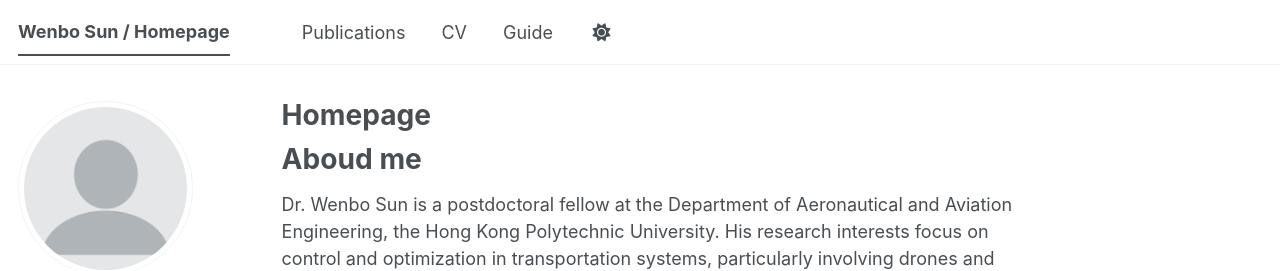
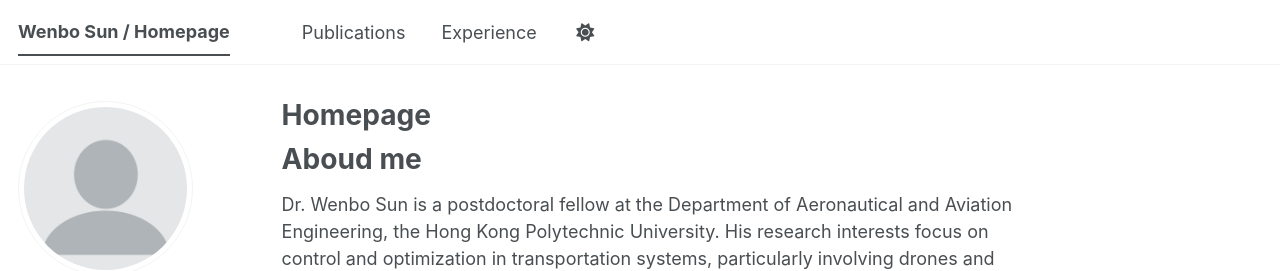
Before and after one commit to sunwb5050/sunwb5050.github.io, a Jekyll site: the page built from _pages/about.md, in a window 1280 px wide. Shown: the top 271 px of the page. Built offline with Jekyll 4.4.1, drawn with Linux system fonts in a browser that asks for light colours; a style sheet for code colours, icons or effects is not loaded.

Commit message:
Update navigation.yml

```diff
--- a/_data/navigation.yml
+++ b/_data/navigation.yml
@@ -23,11 +23,11 @@ main:
   # - title: "Blog Posts"
   #   url: /year-archive/
 
-  - title: "CV"
+  - title: "Experience"
     url: /cv/
 
   # - title: "CV"
   #   url: /cv-json/
 
-  - title: "Guide"
-    url: /markdown/
+  # - title: "Guide"
+  #   url: /markdown/
```
